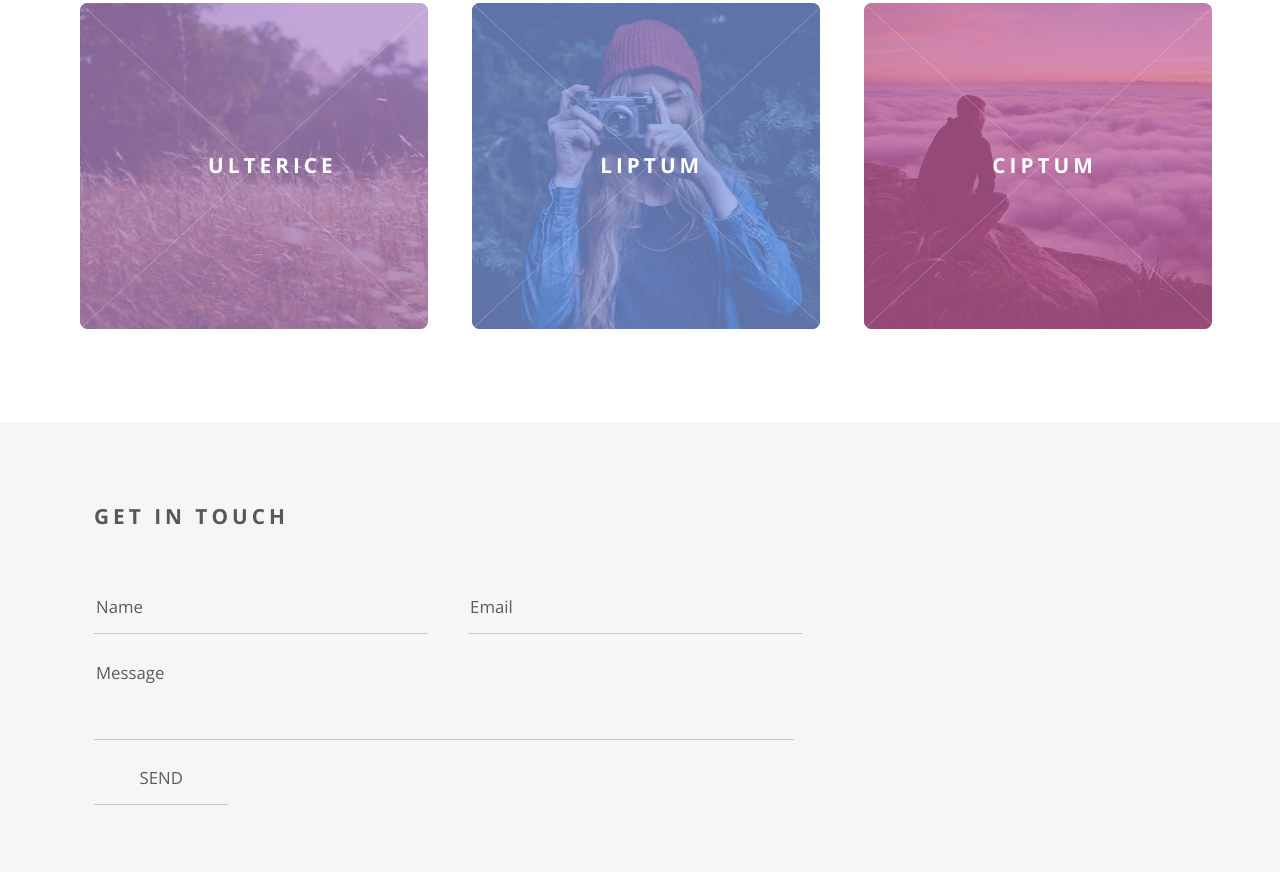
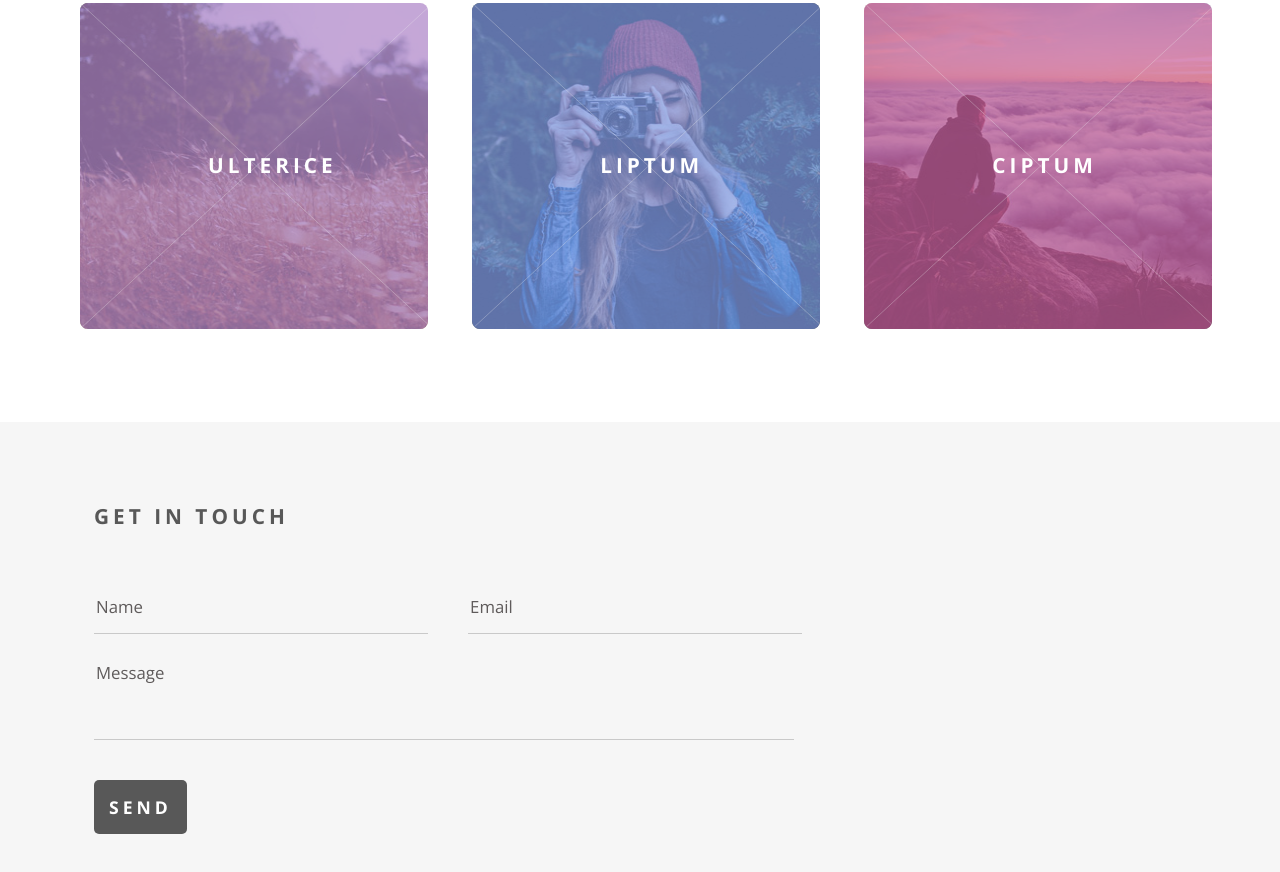
Before and after one commit to TahaZaman/PhantomTemplate, a plain HTML site: page public/index.html in a window 1280 px wide. Shown: the part 1541-2413 px from the top of the page. Drawn offline with nearby package versions, Linux system fonts and the light colour scheme.

Commit message:
Form completed

```diff
--- a/public/index.css
+++ b/public/index.css
@@ -316,7 +316,7 @@ input[type="email"]
 }
 textarea{
     padding-bottom: 15px;
-    margin-bottom: 20px;
+    margin-bottom: 35px;
     background: #f6f6f6;
     border: 0;
     outline: 0 !important;
@@ -336,13 +336,25 @@ input:focus, textarea:focus
 {
     border-color: #f2849e;
     border-width: 2px;
+    color: #585858;
 }
 
-
+input[type="submit"]:hover{
+    background: #f2849e
+}
 
 
 input[type="submit"]
 {
-    width:8em;
+    width:auto;
+    height: auto;
+    border: 0;
+    padding: 15px;
+    border-radius: 5px;
+    letter-spacing: 4px;
+    font-size: 1.1em;
+    font-weight: bold;
+    background: #585858;
+    color: #ffffff;
 
 }
```
